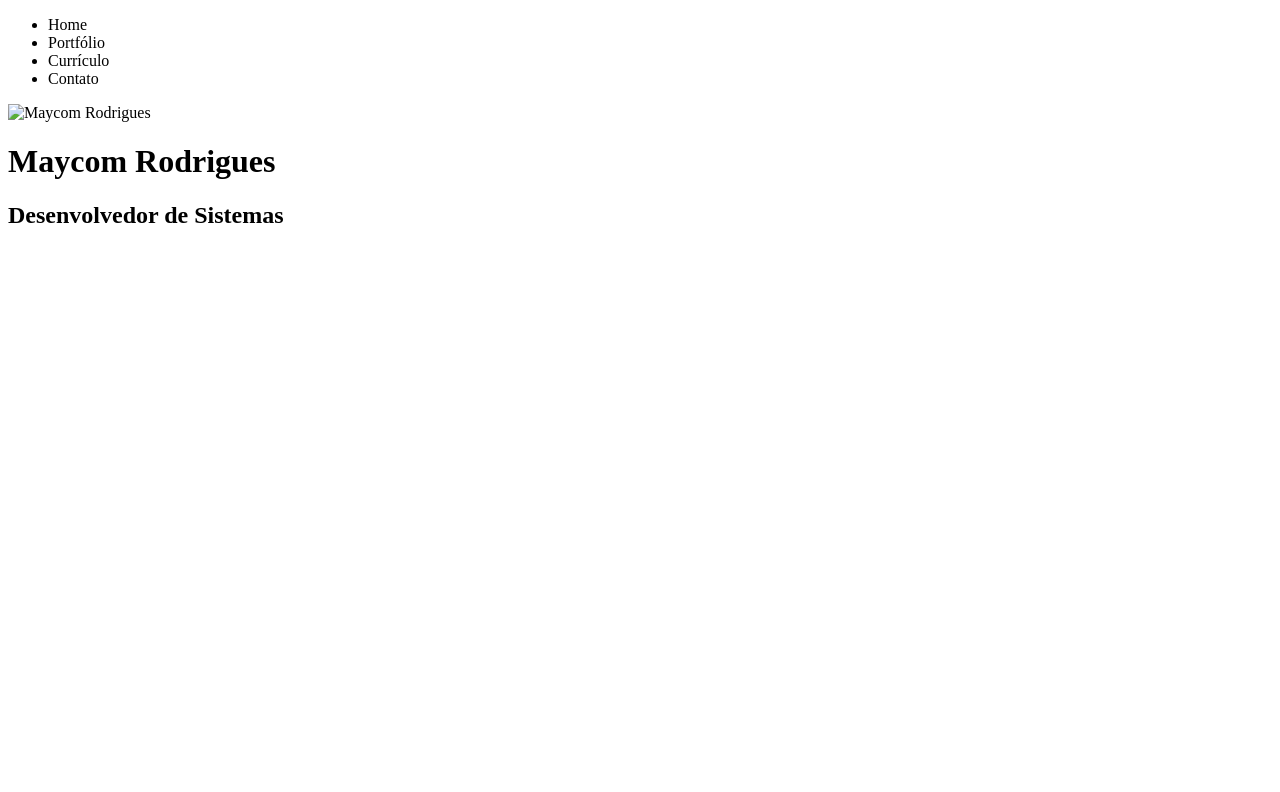
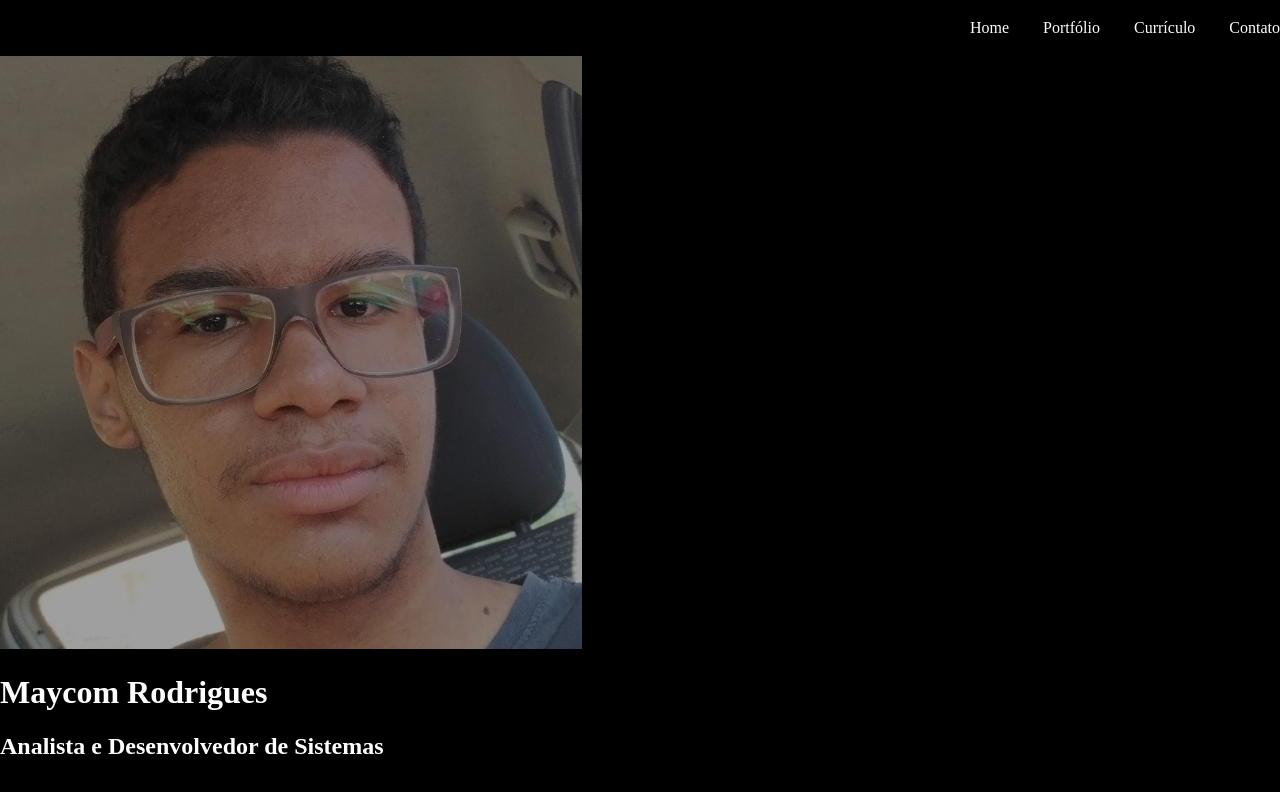
Before and after one commit to M4ycomRodrigues/portifolio, a plain HTML site: page index.html in a window 1280 px wide. Drawn offline with Linux system fonts and the light colour scheme.

Commit message:
Adicionado_BarradeNavegacao

```diff
--- a/css/styles.css
+++ b/css/styles.css
@@ -0,0 +1,39 @@
+html, body{
+    margin: 0;
+    padding: 0;
+
+}
+
+body{
+    background-color: black;
+    color: white;
+
+}
+
+.navigation{
+    background-color: black;
+    color: white;
+    height: 56px;
+}
+
+.navigation ul{
+    list-style: none;
+    margin-top: 0;
+    padding: 0;
+    height: 56px;
+    text-align: right;
+}
+
+.navigation li{
+    display: inline-block;
+    line-height: 56px;
+    padding-left: 30px;
+    padding-left: 30px;
+}
+
+.capa{
+    color:white;
+}
+.capa span{
+    color:green;
+}
--- a/index.html
+++ b/index.html
@@ -6,7 +6,7 @@
         <link rel="stylesheet" href="css/styles.css"
     </head>
     <body>
-            <div>
+            <div class = "navigation">
                 <ul>
                     <li>Home</li>
                     <li>Portfólio</li>
@@ -14,10 +14,10 @@
                     <li>Contato</li>
                 </ul>
             </div>
-            <div>
-                <img src="" alt="Maycom Rodrigues" />
+            <div class="capa">
+                <img src="images/perfil_imagem.png" alt="Maycom Rodrigues" />
                 <h1>Maycom Rodrigues</h1>
-                <h2>Desenvolvedor de Sistemas</h2>
+                <h2>Analista e Desenvolvedor de Sistemas</h2>
             </div>
     </body>
 </html>
```
Also changed, not shown: images/perfil_imagem.png (added).
